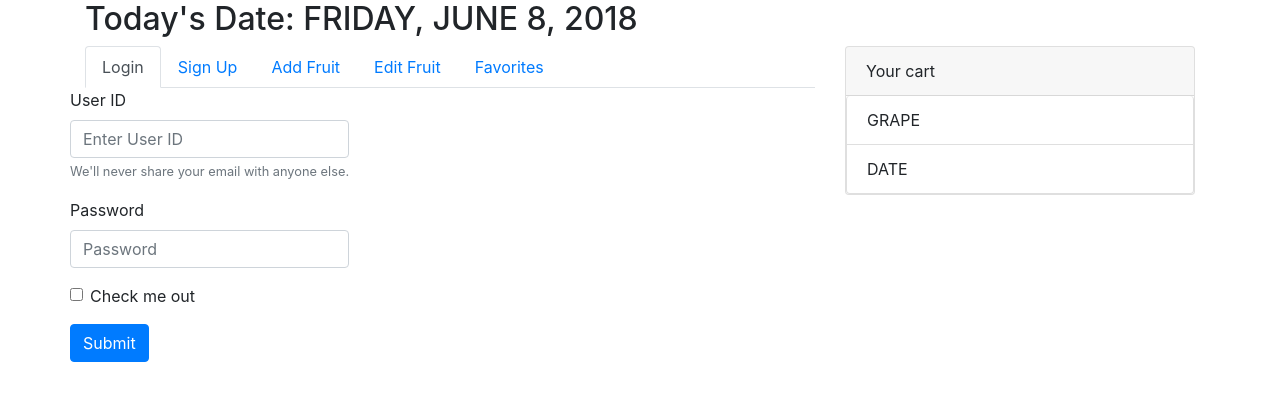
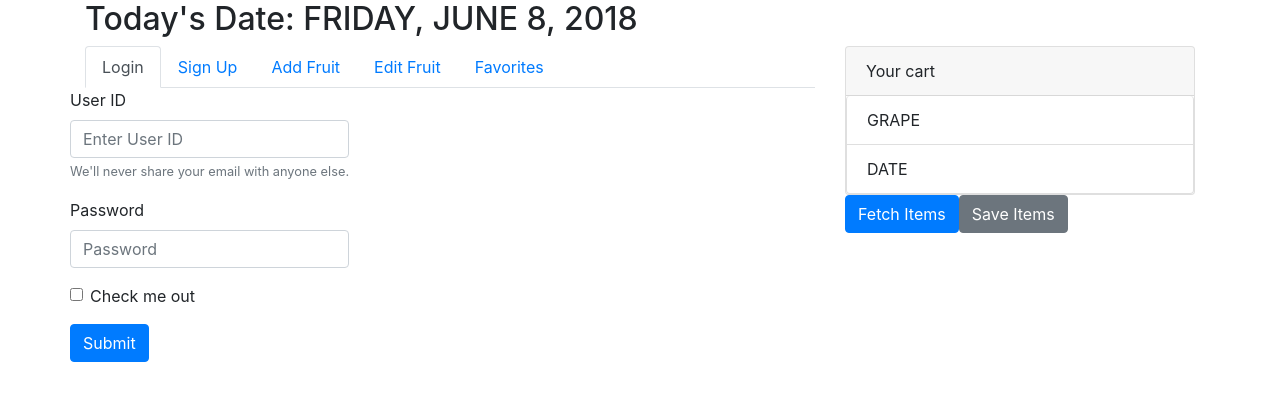
Before and after one commit to botirkhuja/angular-example-fruits, an Angular app: page / in a window 1280 px wide. Shown: the top 400 px of the page. Built offline with nearby package versions, Linux system fonts and the light colour scheme.

Commit message:
HttpClient

```diff
--- a/src/app/app.module.ts
+++ b/src/app/app.module.ts
@@ -1,6 +1,7 @@
 import { BrowserModule } from '@angular/platform-browser';
 import { NgModule } from '@angular/core';
 import { FormsModule, ReactiveFormsModule } from '@angular/forms';
+import { HttpClientModule } from '@angular/common/http';
 
 import { AppComponent } from './app.component';
 import { CartComponent } from './cart/cart.component';
@@ -34,7 +35,8 @@ import { ShortnamePipe } from './cart/shortname.pipe';
     BrowserModule,
     FormsModule,
     ReactiveFormsModule,
-    AppRoutingModule
+    AppRoutingModule,
+    HttpClientModule
   ],
   providers: [],
   bootstrap: [AppComponent]
--- a/src/app/cart/cart.component.html
+++ b/src/app/cart/cart.component.html
@@ -11,3 +11,14 @@
     </a>
   </div>
 </div>
+
+<button
+  type="button"
+  class="btn btn-primary"
+  (click)="receiveItemsFromFirebase()"
+>Fetch Items</button>
+<button
+  type="button"
+  class="btn btn-secondary"
+  (click)="saveItemsToFirebase()"
+>Save Items</button>
--- a/src/app/cart/cart.component.ts
+++ b/src/app/cart/cart.component.ts
@@ -14,12 +14,12 @@ export class CartComponent implements OnInit, OnDestroy {
   private subscription: Subscription;
 
   constructor(
-    private cartS: CartService,
+    private cartService: CartService,
     private editService: EditService
   ) {  }
 
   ngOnInit() {
-    this.subscription = this.cartS.listOFItems.subscribe((result: Array<string>) => {
+    this.subscription = this.cartService.listOFItems.subscribe((result: Array<string>) => {
       this.cartOfFruits = result;
     });
     this.selectedFruitName = '';
@@ -30,6 +30,23 @@ export class CartComponent implements OnInit, OnDestroy {
     this.selectedFruitName = name;
   }
 
+  receiveItemsFromFirebase() {
+    this.cartService.fetchData().subscribe(
+      (response: any) => {
+      // const cart = Object.values(response)[0];
+      this.cartService.updateWholeCart(response.cartItems);
+      console.log('in component', response);
+    }, (error) => {
+      console.log('error happened in component', error);
+    });
+  }
+
+  saveItemsToFirebase() {
+    this.cartService.postData().subscribe((response) => {
+      console.log(response);
+    });
+  }
+
   ngOnDestroy() {
     this.subscription.unsubscribe();
   }
--- a/src/app/core/cart.service.ts
+++ b/src/app/core/cart.service.ts
@@ -1,6 +1,9 @@
 import { Injectable } from '@angular/core';
 import { ReplaySubject } from 'rxjs';
 import { Router } from '@angular/router';
+import { HttpClient } from '@angular/common/http';
+import { catchError } from 'rxjs/operators';
+import { of } from 'rxjs';
 
 // @Injectable()
 @Injectable({
@@ -11,7 +14,8 @@ export class CartService {
   public listOFItems: ReplaySubject<any>;
 
   constructor(
-    private routerService: Router
+    private routerService: Router,
+    private httpClient: HttpClient
   ) {
     this.cartList = [
       'grape',
@@ -38,4 +42,28 @@ export class CartService {
     this.routerService.navigateByUrl('/');
     // return true;
   }
+
+  updateWholeCart(newCartItems) {
+    this.listOFItems.next([...newCartItems]);
+  }
+
+  fetchData() {
+    return this.httpClient.get('https://mybackend-a3979.firebaseio.com/data.json')
+      // .pipe(
+      //   catchError( error => {
+      //     console.log(error);
+      //     this.routerService.navigate(['unknown']);
+      //     return of(error);
+      //   })
+      // )
+      ;
+  }
+
+  postData() {
+    const dataToPost = {
+      cartItems: this.cartList
+    };
+
+    return this.httpClient.put('https://mybackend-a3979.firebaseio.com/data.json', dataToPost);
+  }
 }
--- a/src/app/fruits/add-fruit/add-fruit.component.ts
+++ b/src/app/fruits/add-fruit/add-fruit.component.ts
@@ -18,8 +18,8 @@ import {
 })
 export class AddFruitComponent implements OnInit {
 
-  isButtonDisabled: boolean = true;
-  fruitName: string = '';
+  isButtonDisabled = true;
+  fruitName = '';
   @ViewChild('fruitInputRef') inputRef: ElementRef;
 
   constructor(
@@ -45,7 +45,6 @@ export class AddFruitComponent implements OnInit {
   onAddingFruit() {
     const passedFruitValue = this.inputRef.nativeElement.value;
     this.cartS.addToCart(passedFruitValue);
-    console.log(this.cartS.listOFItems);
   }
 
 }
```
